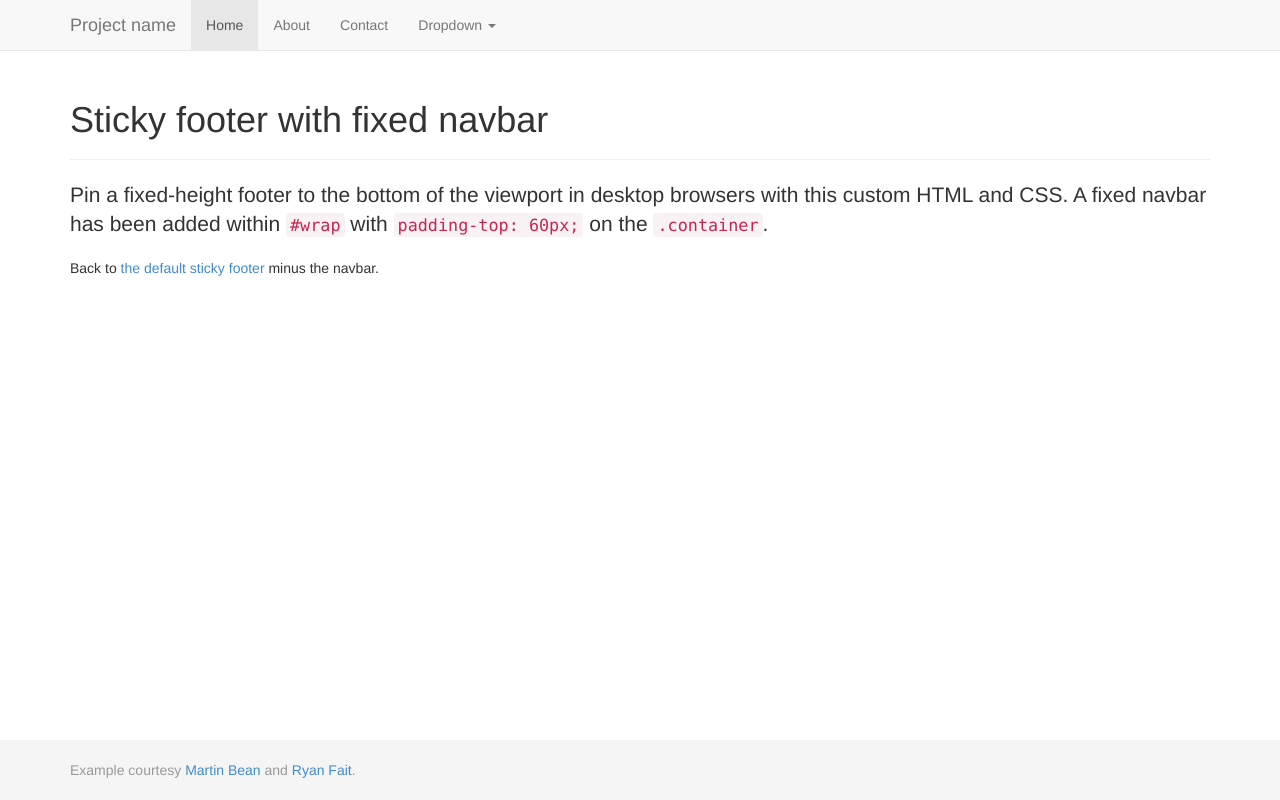
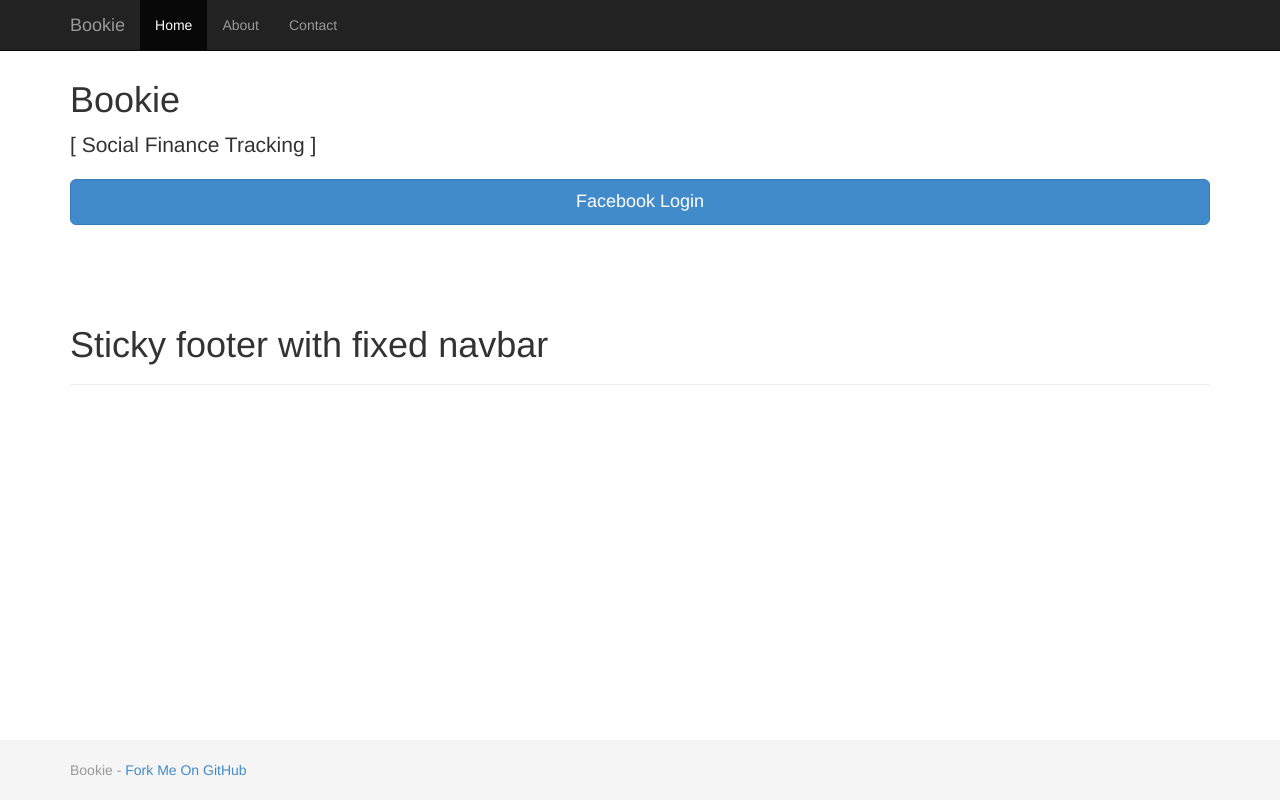
Before and after one commit to beltex/bookie, a PHP site: page /examples/sticky-footer-navbar in a window 1280 px wide. Run offline with PHP 8.4, Linux system fonts and the light colour scheme.

Commit message:
Working on login page

```diff
--- a/bootstrap-3.0.0/examples/sticky-footer-navbar/index.html
+++ b/bootstrap-3.0.0/examples/sticky-footer-navbar/index.html
@@ -27,52 +27,50 @@
     <!-- Wrap all page content here -->
     <div id="wrap">
 
-      <!-- Fixed navbar -->
-      <div class="navbar navbar-default navbar-fixed-top">
+
+    <!-- HEADER START - this will be copied for all pages -->
+    <div class="navbar navbar-inverse navbar-fixed-top">
       <div class="container">
-          <div class="navbar-header">
+        <!--<div class="navbar-header">-->
           <button type="button" class="navbar-toggle" data-toggle="collapse" data-target=".navbar-collapse">
             <span class="icon-bar"></span>
             <span class="icon-bar"></span>
             <span class="icon-bar"></span>
           </button>
-            <a class="navbar-brand" href="#">Project name</a>
-          </div>
+        <!--</div>-->
+        <a class="navbar-brand" href="#">Bookie</a>
         <div class="collapse navbar-collapse">
           <ul class="nav navbar-nav">
             <li class="active"><a href="#">Home</a></li>
             <li><a href="#about">About</a></li>
             <li><a href="#contact">Contact</a></li>
-              <li class="dropdown">
-                <a href="#" class="dropdown-toggle" data-toggle="dropdown">Dropdown <b class="caret"></b></a>
-                <ul class="dropdown-menu">
-                  <li><a href="#">Action</a></li>
-                  <li><a href="#">Another action</a></li>
-                  <li><a href="#">Something else here</a></li>
-                  <li class="divider"></li>
-                  <li class="dropdown-header">Nav header</li>
-                  <li><a href="#">Separated link</a></li>
-                  <li><a href="#">One more separated link</a></li>
-                </ul>
-              </li>
           </ul>
         </div><!--/.nav-collapse -->
       </div>
     </div>
+    <!-- HEADER END -->
 
       <!-- Begin page content -->
+    <div class="container">
+      <form class="form-signin">
+        <h1 class="form-signin-heading">Bookie</h1>
+        <p class="lead">[ Social Finance Tracking ]</p>
+        <button class="btn btn-lg btn-primary btn-block" type="submit">Facebook Login</button>
+      </form>
+    </div> <!-- /container -->
+
+
+
       <div class="container">
         <div class="page-header">
           <h1>Sticky footer with fixed navbar</h1>
         </div>
-        <p class="lead">Pin a fixed-height footer to the bottom of the viewport in desktop browsers with this custom HTML and CSS. A fixed navbar has been added within <code>#wrap</code> with <code>padding-top: 60px;</code> on the <code>.container</code>.</p>
-        <p>Back to <a href="../sticky-footer">the default sticky footer</a> minus the navbar.</p>
       </div>
     </div>
 
     <div id="footer">
       <div class="container">
-        <p class="text-muted credit">Example courtesy <a href="http://martinbean.co.uk">Martin Bean</a> and <a href="http://ryanfait.com/sticky-footer/">Ryan Fait</a>.</p>
+        <p class="text-muted credit">Bookie - <a href="https://github.com/beltex/bookie/">Fork Me On GitHub</a></p>
       </div>
     </div>
 
```
Also changed, not shown: bootstrap-3.0.0/examples/signin/index.html (+12 -5 lines), bootstrap-3.0.0/examples/signin/signin.css (+15 -1 lines), bootstrap-3.0.0/examples/sticky-footer-navbar/sticky-footer-navbar.css (line endings or trailing spaces). Lines whose indentation alone changed are shown as unchanged.
